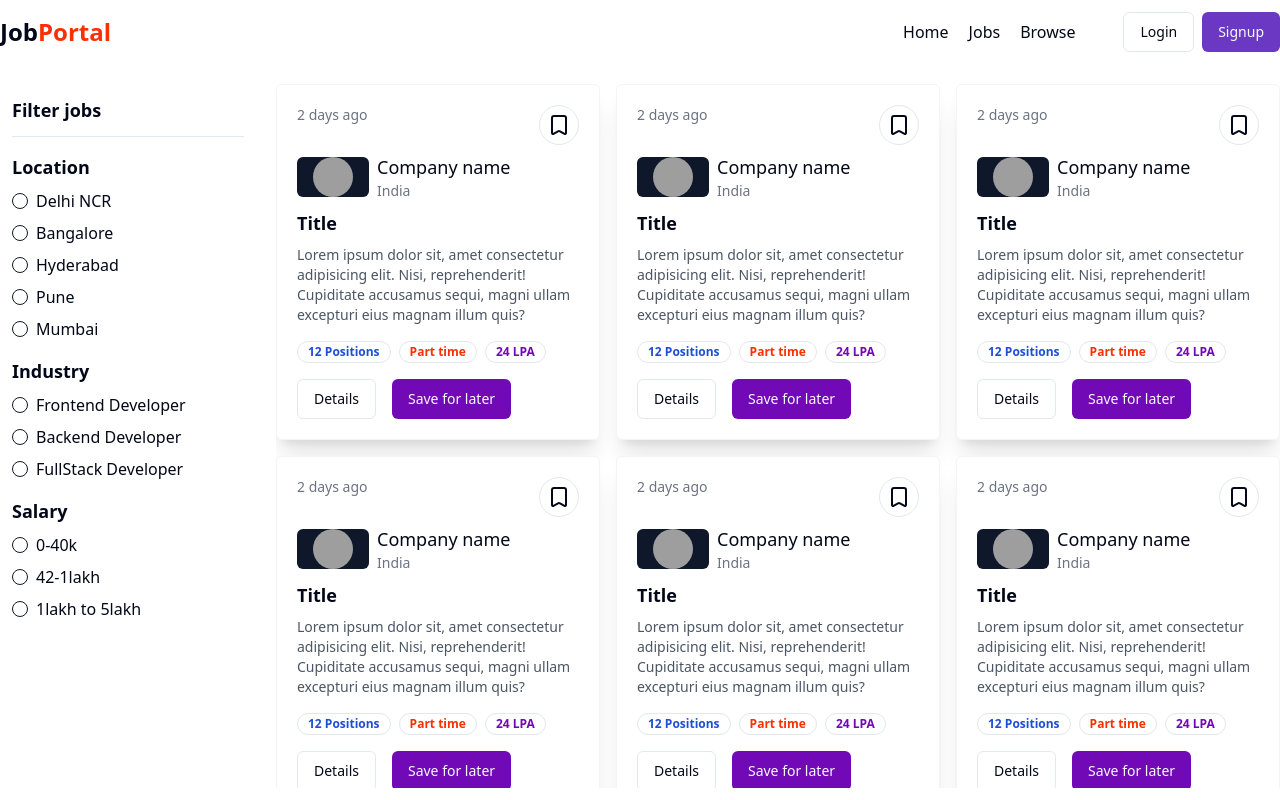
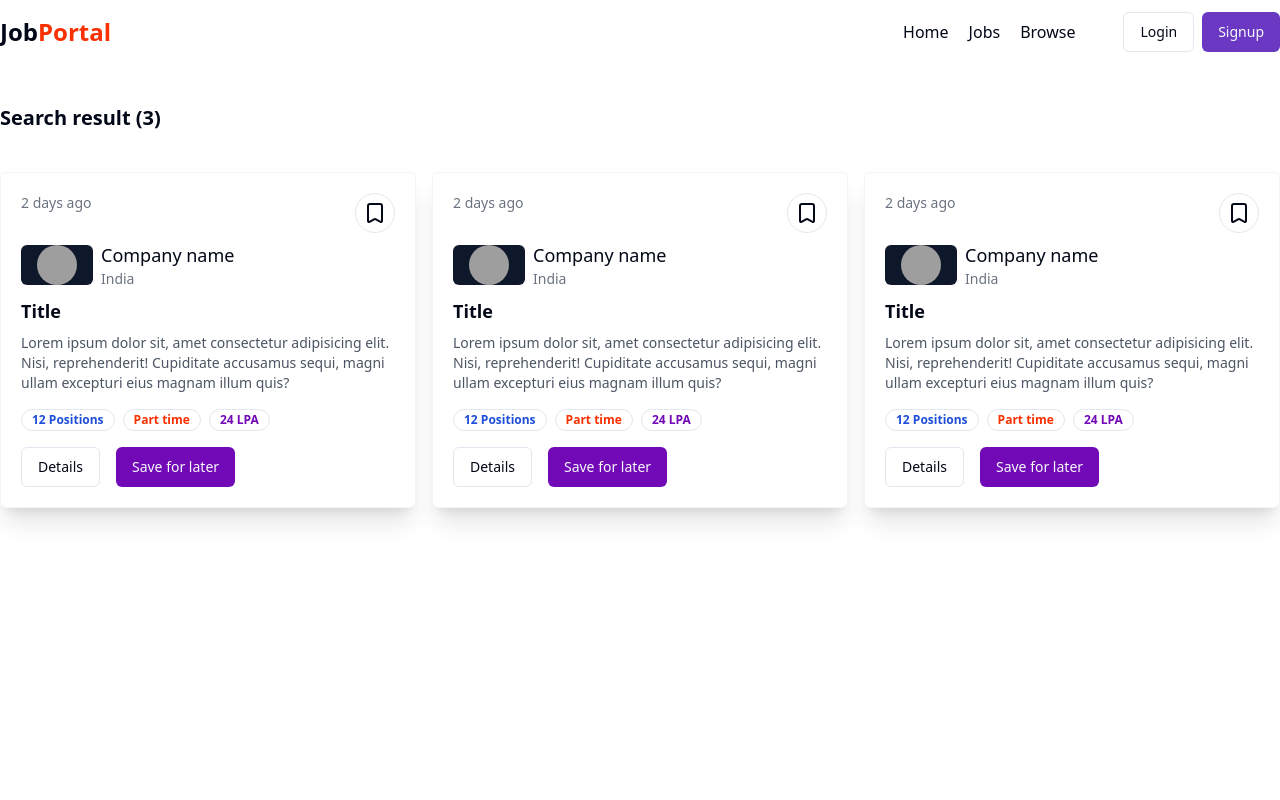
Before and after one commit to PushkarVyas/job-portal, a React app in the folder frontend/: page /browse in a window 1280 px wide. Built offline with nearby package versions, Linux system fonts and the light colour scheme; grey boxes are pictures that could not be loaded; the HTML template or start-up script is replaced by a standard one.

Commit message:
Add browse page and route

```diff
--- /dev/null
+++ b/frontend/src/components/Browse.jsx
@@ -0,0 +1,28 @@
+import React from "react";
+import Navbar from "./shared/Navbar";
+import Job from "./Job";
+
+
+const randomJobs = [1, 2, 3];
+
+const Browse = () => {
+  return (
+    <div>
+      <Navbar />
+      <div className="max-w-7xl  mx-auto my-10">
+        <h1 className="font-bold text-xl my-10">Search result ({randomJobs.length})</h1>
+        <div className="grid grid-cols-3 gap-4 ">
+        {
+          randomJobs.map((item, index) => {
+            return (
+              <Job key={index} />
+            )
+          })
+        }
+        </div>
+      </div>
+    </div>
+  );
+};
+
+export default Browse;
```
Also changed, not shown: frontend/src/App.jsx (+6 -1 lines).
